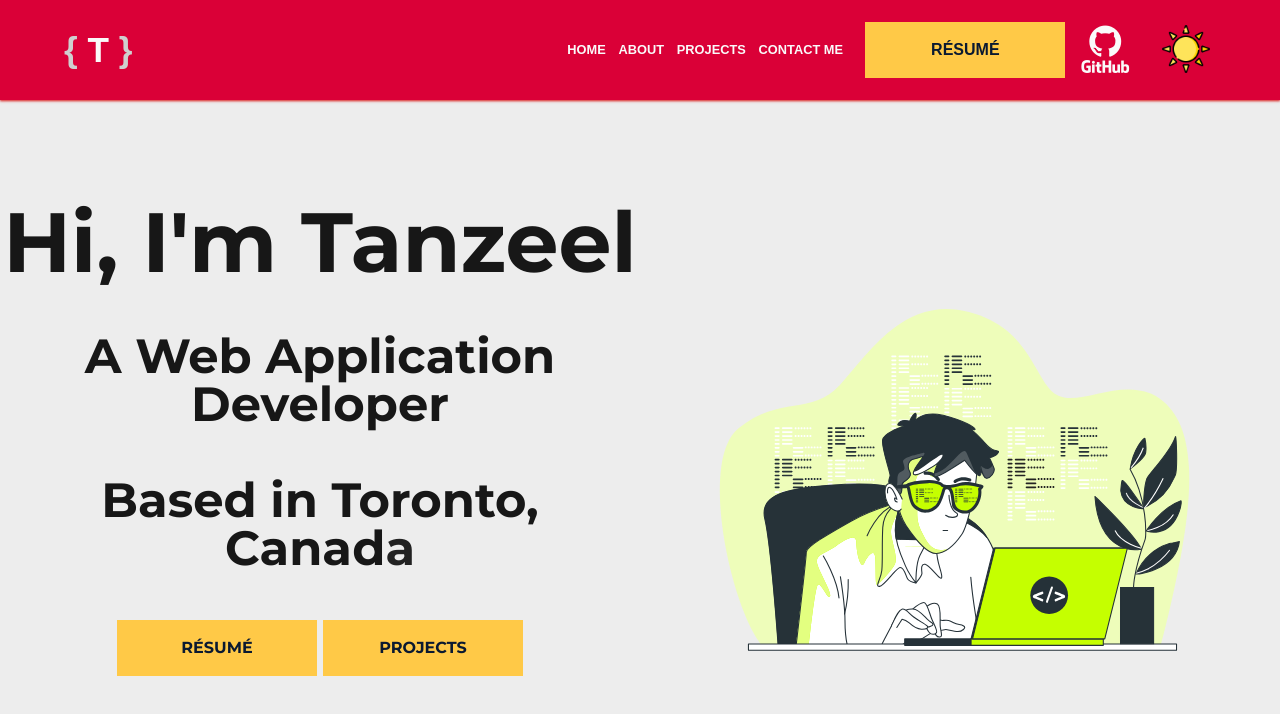
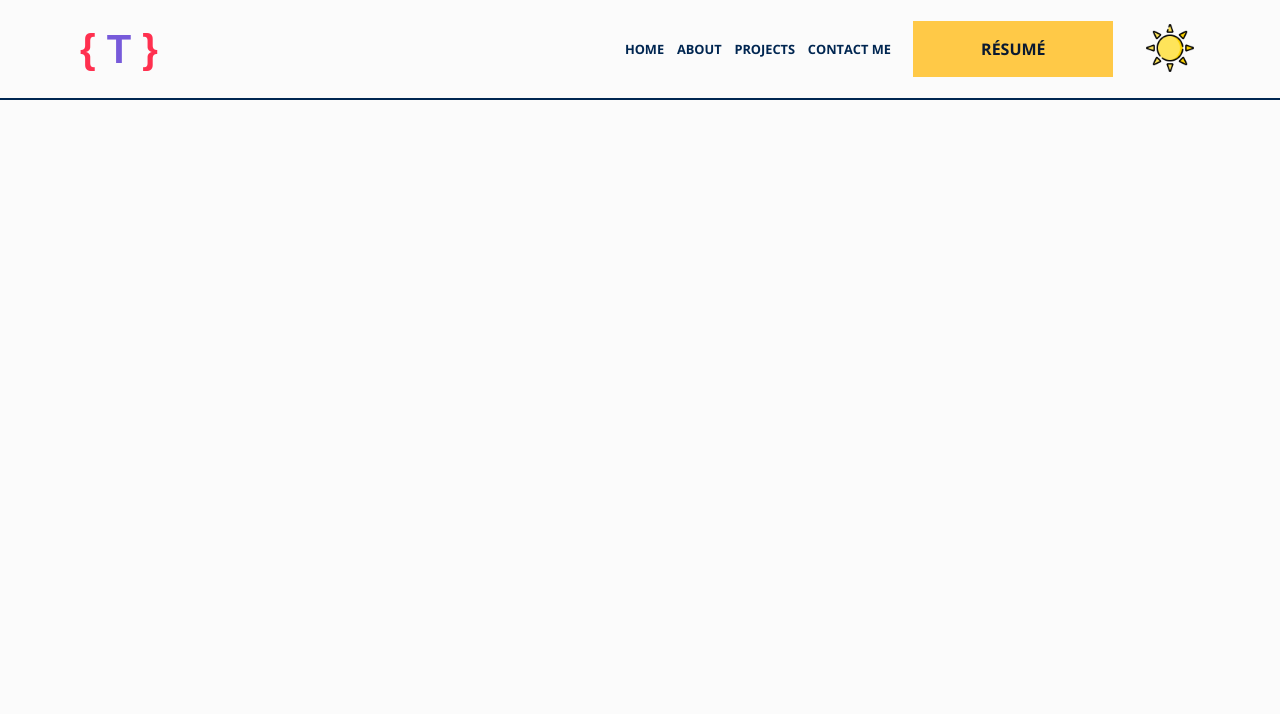
Before and after one commit to tanzeel44/portfolio, a Next.js app: page / in a window 1280 px wide. Shown: the top 714 px of the page. Built offline with nearby package versions, Linux system fonts and the light colour scheme.

Commit message:
major layout changes

```diff
--- a/components/Header/Header.jsx
+++ b/components/Header/Header.jsx
@@ -8,20 +8,20 @@ import Hamburger from './Hamburger';
 const StyledHeader = styled.header`
   width: 100%;
   height: 6.25rem;
-  padding: 1em 4em;
-  font-family: ${(props) => props.theme.fonts.headings};
+  padding: 0 2rem;
+  font-family: ${(props) => props.theme.fonts.navbar};
   font-weight: 900;
   display: flex;
   justify-content: space-between;
   font-size: 1em;
   align-items: center;
-  background-color: #da0037;
-  box-shadow: rgba(200, 0, 0, 0.36) 0px 1px 3px, rgba(225, 0, 0, 0.72) 0px 1px 2px;
   color: ${(props) => props.theme.headerText};
   position: relative;
+  border-bottom: 2px solid ${(props) => props.theme.color};
 
-  @media only screen and (min-width: 992px) {
+  @media only screen and (min-width: 902px) {
     color: #fafafa;
+    padding: 0 5rem;
   }
 
   a, a:before,
@@ -34,12 +34,13 @@ const StyledHeader = styled.header`
 `;
 
 const Logo = styled.p`
-  color: #fafafa;
+  color: ${(props) => props.theme.headerText};
+  font-family: 'Red Hat Text', sans-serif;
   a {
-    font-size: 2.2em !important;
+    font-size: 2.5rem;
   }
   span {
-    color: #cfcfcf;
+    color: #ff304f;
   }
 `;
 
@@ -49,7 +50,7 @@ export default function Header({ darkMode, toggleDarkMode }) {
     <StyledHeader>
       <Logo>
         <Link href="/">
-          <a>
+          <a href="/">
             <span>{'{ '}</span>
             T
             <span>{' }'}</span>
--- a/components/Header/NavMenu.jsx
+++ b/components/Header/NavMenu.jsx
@@ -38,7 +38,7 @@ const StyledMenu = styled.ul`
       font-size: 0.4em;
 
       a:after {
-        background: #fafafa;
+        background: #fbfbfb;
       }
     }
   }
--- a/components/Header/Navbar.jsx
+++ b/components/Header/Navbar.jsx
@@ -47,7 +47,6 @@ const StyledNav = styled.div`
     padding: 0;
     transition: none;
     background-color: transparent;
-    color: #fafafa;
 
     .github-icon {
       margin-left: 0.5em;
@@ -98,9 +97,6 @@ export default function Navbar({
       <ResumeButton
         href="/tanzeel-ur-rehman-resume.pdf"
       />
-      <a className="github-icon" href="https://www.github.com/dw44" target="_blank" rel="noreferrer">
-        <i className="devicon-github-original-wordmark" />
-      </a>
       <DarkModeButton
         type="button"
         onClick={() => toggleDarkMode(!darkMode)}
--- a/components/Header/ResumeButton.jsx
+++ b/components/Header/ResumeButton.jsx
@@ -47,7 +47,7 @@ const Button = styled.button`
   }
 `;
 
-export default function ResumeButton({ href, target, children }) {
+export default function ResumeButton() {
   return (
     <a href="/tanzeel-ur-rehman-resume.pdf" target="_blank">
       <Button>
--- a/components/Home/Intro.jsx
+++ b/components/Home/Intro.jsx
@@ -1,167 +1,11 @@
 import styled from 'styled-components';
-import { motion } from 'framer-motion';
 
 const IntroContainer = styled.div`
-  width: 100%;
-  height: 100%;
 
-  .intro {
-    width: 100%;
-    height: calc(100% - 60px);
-    display: flex;
-    flex-direction: column;
-    align-items: center;
-    padding-top: 1.25em;
-    font-size: 1.1em;
-    justify-content: space-around;
-
-    @media only screen and (min-width: 360px) and (max-width: 767px) {
-      font-size: 1.5em;
-    }
-
-    @media only screen and (min-width: 768px) and (max-width: 991px) {
-      font-size: 2.5em;
-    }
-
-    @media only screen and (min-width: 992px) and (max-width: 1279px) {
-
-    }
-
-    @media only screen and (min-width: 992px) {
-      font-size: 3em;
-      height: calc(100% - 180px);
-      justify-content: flex-end;
-    }
-
-    h1, h2, h3 {
-      text-align: center;
-
-      span:hover {
-        color: #16C79A;
-      }
-
-      @media only screen and (min-width: 992px) {
-        margin-bottom: 3rem;
-      }
-    }
-
-    h1 {
-      font-size: 1.75em;
-    }
-  }
-
-  .buttonContainer {
-    width: 100%;
-    height: 90px;
-    display: flex;
-    align-items: center;
-    justify-content: center;
-    @media only screen and (min-width: 992px) {
-      height: 180px;
-      align-items: flex-start;
-    }
-
-    a {
-      position: relative;
-      text-transform: uppercase;
-      background-color: #ffc947;
-      border: none;
-      padding: 20px;
-      width: 130px;
-      margin: 0 3px;
-      text-align: center;
-      transition-duration: 0.4s;
-      text-decoration: none;
-      overflow: hidden;
-      cursor: pointer;
-      font: inherit;
-      font-size: 16px;
-      color: #0a1931;
-      font-weight: 700;
-      @media only screen and (min-width: 992px) {
-        width: 200px;
-      }
-    }
-
-    a:hover {
-      background:#eaeaea;
-      box-shadow:0px 2px 10px 5px #97B1BF;
-    }
-
-    a:after {
-      content: "";
-      background: #ffc947;
-      display: block;
-      position: absolute;
-      padding-top: 300%;
-      padding-left: 350%;
-      margin-left: -20px !important;
-      margin-top: -120%;
-      opacity: 0;
-      transition: all 0.8s;
-    }
-
-    a:active:after {
-      padding: 0;
-      margin: 0;
-      opacity: 1;
-      transition: 0s;
-    }
-  }
 `;
 
 export default function Intro() {
-  const firstLine = 'Hi, I\'m Tanzeel';
-  const secondLine = 'A Web Application Developer';
-  const thirdLine = 'Based in Toronto, Canada';
-
-  const sentence = {
-    hidden: { opacity: 1 },
-    visible: {
-      opacity: 1,
-      transition: {
-        delay: 0.5,
-        staggerChildren: 0.08,
-      },
-    },
-  };
-
-  const letter = {
-    hidden: { opacity: 0, y: 50 },
-    visible: {
-      opacity: 1,
-      y: 0,
-    },
-  };
-
   return (
-    <IntroContainer>
-      <motion.div
-        className="intro"
-        variants={sentence}
-        initial="hidden"
-        animate="visible"
-      >
-        <h1>
-          {firstLine.split('').map((char, index) => (
-            <motion.span className="lineOne" key={`${char}_${index * 3}`} variants={letter}>{char}</motion.span>
-          ))}
-        </h1>
-        <h2>
-          {secondLine.split('').map((char, index) => (
-            <motion.span className="lineTwo" key={`${char}_${index * 4}`} variants={letter}>{char}</motion.span>
-          ))}
-        </h2>
-        <h3>
-          {thirdLine.split('').map((char, index) => (
-            <motion.span className="lineThree" key={`${char}_${index * 5}`} variants={letter}>{char}</motion.span>
-          ))}
-        </h3>
-      </motion.div>
-      <div className="buttonContainer">
-        <a type="button" href="/tanzeel-ur-rehman-resume.pdf" target="_blank">résumé</a>
-        <a type="button" href="/" target="_blank">projects</a>
-      </div>
-    </IntroContainer>
+    <IntroContainer />
   );
 }
--- a/pages/index.jsx
+++ b/pages/index.jsx
@@ -50,16 +50,8 @@ export default function Home() {
         <meta name="description" content="Tanzeel ur Rehman's Portfolio" />
         <link rel="icon" href="/favicon.ico" />
       </Head>
-      <div className="grid-cell">
-        <Intro />
-      </div>
-      <div className="grid-cell">
-        <Player
-          autoplay
-          loop
-          src="/lottie/working.json"
-        />
-      </div>
+      <div className="grid-cell" />
+      <div className="grid-cell" />
     </Container>
   );
 }
--- a/styles/Fonts.css
+++ b/styles/Fonts.css
@@ -1,2 +1,5 @@
+/* Logo */
 @import url('https://fonts.googleapis.com/css2?family=Red+Hat+Display:wght@900&display=swap');
-@import url('https://fonts.googleapis.com/css2?family=Montserrat:ital,wght@0,200;0,500;0,600;0,700;0,800;0,900;1,300&display=swap');
+
+/* Navbar */
+@import url('https://fonts.googleapis.com/css2?family=Open+Sans:wght@700&display=swap');
--- a/styles/theme.js
+++ b/styles/theme.js
@@ -1,23 +1,26 @@
+//  colors: https://colorhunt.co/palette/ff304f002651775ada28c7fa
+
 const fonts = {
+  navbar: '\'Open Sans\', sans-serif',
   headings: '\'Red Hat Text\', sans-serif',
   main: '\'Montserrat\', sans-serif',
 };
 
 const theme = {
   light: {
-    background: '#ededed',
-    color: '#171717',
-    headerText: '#ededed',
-    resumeButtonBG: '#da0037',
-    resumeButtonTextMobile: '#171717',
+    background: '#fbfbfb',
+    color: '#002651',
+    headerText: '#775ada',
+    resumeButtonBG: '#ff304f',
+    resumeButtonTextMobile: '#fbfbfb',
     fonts,
   },
   dark: {
-    background: '#444444',
-    color: '#fafafa',
-    headerText: '#ededed',
-    resumeButtonBG: '#da0037',
-    resumeButtonTextMobile: '#171717',
+    background: '#002651',
+    color: '#fbfbfb',
+    headerText: '#28c7fa',
+    resumeButtonBG: '#ff304f',
+    resumeButtonTextMobile: '#fbfbfb',
     fonts,
   },
 };
```
Also changed, not shown: components/About/Segment.jsx (deleted, +0 -31 lines).
